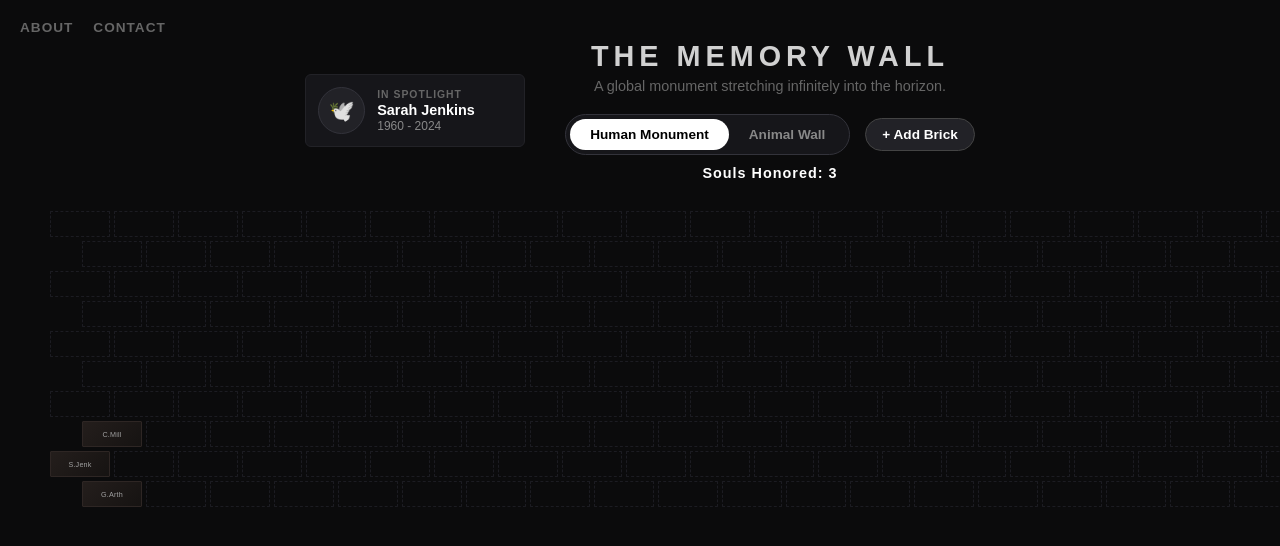
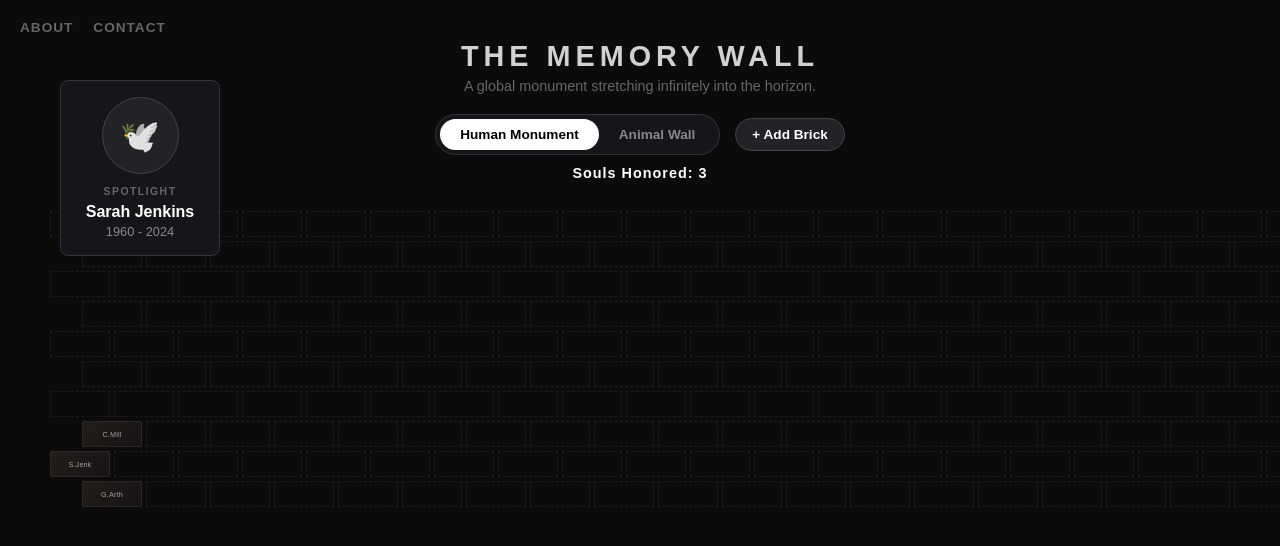
Before and after one commit to TheMemoryWall416/TheMemoryWall416.github.io, a plain HTML site: page index.html in a window 1280 px wide. Drawn offline with Linux system fonts and the light colour scheme.

Commit message:
Update index.html

```diff
--- a/index.html
+++ b/index.html
@@ -44,38 +44,42 @@
             color: #ffffff;
         }
 
-        /* --- HEADER LAYOUT SYSTEM --- */
+        /* --- FIXED HEADER CONTAINER --- */
         header {
-            display: flex;
-            align-items: center;
-            justify-content: center;
-            gap: 40px;
+            position: relative; /* Serves as anchor blueprint for absolute layouts */
             width: 100%;
-            max-width: 1100px;
+            max-width: 1200px;
             padding: 20px;
             box-sizing: border-box;
             margin-top: 20px;
+            display: flex;
+            justify-content: center; /* Forces the header-center to stay dead center */
         }
 
         .header-center {
             text-align: center;
             max-width: 600px;
+            z-index: 2;
         }
 
-        /* NEW: Spotlight Showcase Card placed to the left */
+        /* FIXED & ENLARGED: Spotlight Showcase Card pinned absolutely to the left side */
         .spotlight-card {
-            width: 220px;
+            position: absolute;
+            left: 20px;
+            top: 60px; /* Dropped below the top navigation line */
+            width: 160px; /* Increased scale size */
             background-color: #16161a;
-            border: 1px solid #222227;
-            border-radius: 6px;
-            padding: 12px;
+            border: 1px solid #33333b;
+            border-radius: 8px;
+            padding: 16px;
             display: flex;
+            flex-direction: column; /* Stack vertically to mimic mockup architecture */
             align-items: center;
-            gap: 12px;
-            text-align: left;
+            text-align: center;
             box-sizing: border-box;
-            transition: all 0.3s ease;
-            opacity: 0; /* Starts hidden until data loads */
+            transition: opacity 0.3s ease;
+            opacity: 0;
+            z-index: 5;
         }
 
         .spotlight-card.visible {
@@ -83,19 +87,21 @@
         }
 
         .spotlight-photo {
-            width: 45px;
-            height: 45px;
+            width: 75px; /* Bigger frame */
+            height: 75px;
             background-color: #222227;
-            border: 1px solid #33333b;
+            border: 1px solid #444;
             border-radius: 50%;
             display: flex;
             justify-content: center;
             align-items: center;
-            font-size: 1.3rem;
+            font-size: 2rem;
+            margin-bottom: 12px;
             flex-shrink: 0;
         }
 
         .spotlight-info {
+            width: 100%;
             overflow: hidden;
         }
 
@@ -103,23 +109,23 @@
             font-size: 0.65rem;
             color: #666666;
             text-transform: uppercase;
-            letter-spacing: 1px;
-            margin-bottom: 2px;
+            letter-spacing: 1.5px;
+            margin-bottom: 6px;
             font-weight: bold;
         }
 
         .spotlight-name {
-            font-size: 0.9rem;
+            font-size: 1rem; /* Clearer prominence */
             font-weight: bold;
             color: #ffffff;
             white-space: nowrap;
             overflow: hidden;
             text-overflow: ellipsis;
-            margin-bottom: 1px;
+            margin-bottom: 3px;
         }
 
         .spotlight-dates {
-            font-size: 0.75rem;
+            font-size: 0.8rem;
             color: #888888;
         }
 
@@ -331,10 +337,10 @@
 
         .about-text { text-align: left; font-size: 0.9rem; color: #cccccc; line-height: 1.5; margin-bottom: 20px; }
 
-        /* Mobile adaptation to keep layouts pristine */
-        @media (max-width: 768px) {
-            header { flex-direction: column; gap: 20px; }
-            .spotlight-card { margin: 0 auto; }
+        /* Responsive safety fallback for small mobile screens */
+        @media (max-width: 820px) {
+            header { display: flex; flex-direction: column; align-items: center; }
+            .spotlight-card { position: relative; left: auto; top: auto; margin: 20px auto 10px auto; }
         }
     </style>
 </head>
@@ -349,7 +355,7 @@
         <div class="spotlight-card" id="spotlightCard">
             <div class="spotlight-photo" id="spotlightIcon">🕊️</div>
             <div class="spotlight-info">
-                <div class="spotlight-title" id="spotlightTag">In Spotlight</div>
+                <div class="spotlight-title" id="spotlightTag">Spotlight</div>
                 <div class="spotlight-name" id="spotlightName">...</div>
                 <div class="spotlight-dates" id="spotlightDates">...</div>
             </div>
@@ -469,7 +475,6 @@
         const petWallBtn = document.getElementById('petWallBtn');
         const formTitle = document.getElementById('formTitle');
 
-        // Spotlight Elements
         const spotlightCard = document.getElementById('spotlightCard');
         const spotlightIcon = document.getElementById('spotlightIcon');
         const spotlightName = document.getElementById('spotlightName');
@@ -478,7 +483,7 @@
 
         let totalColumns = 0;
         let currentSection = 'human';
-        let activeWallData = []; // Keeps track of loaded JSON data for random cycling
+        let activeWallData = [];
         let spotlightInterval = null;
 
         function expandGridColumns(count) {
@@ -536,7 +541,6 @@
             slot.appendChild(nameDiv);
         }
 
-        // NEW: Handles picking a random item from the active wall section to showcase
         function runSpotlightEngine() {
             if (spotlightInterval) clearInterval(spotlightInterval);
 
@@ -552,18 +556,18 @@
                 spotlightName.textContent = chosenOne.name;
                 spotlightDates.textContent = chosenOne.years;
                 spotlightIcon.textContent = (currentSection === 'animal') ? '🐾' : '🕊️';
-                spotlightTag.textContent = (currentSection === 'animal') ? 'Pet Spotlight' : 'In Spotlight';
+                spotlightTag.textContent = (currentSection === 'animal') ? 'Pet Spotlight' : 'Spotlight';
 
                 spotlightCard.classList.add('visible');
             }
 
-            updateSpotlight(); // Run immediately on load
-            spotlightInterval = setInterval(updateSpotlight, 5000); // Swap entries every 5 seconds
+            updateSpotlight();
+            spotlightInterval = setInterval(updateSpotlight, 5000);
         }
 
         function loadAndRenderWall() {
             buildBlankGridSlots();
-            activeWallData = []; // Clear array
+            activeWallData = [];
             spotlightCard.classList.remove('visible');
 
             const targetFile = currentSection === 'human' ? 'human-data.json' : 'animal-data.json';
@@ -575,7 +579,7 @@
                 })
                 .then(data => {
                     if (!Array.isArray(data)) return;
-                    activeWallData = data; // Cache data for spotlight
+                    activeWallData = data;
 
                     data.forEach(item => {
                         const targetSlot = findNextEmptySlot();
@@ -652,7 +656,6 @@
             if (targetSlot) {
                 populateSlot(targetSlot, name, years, currentSection);
 
-                // Add to active data list instantly so the new brick can enter the spotlight rotation
                 activeWallData.push({ name: name, years: years });
                 if (activeWallData.length === 1) runSpotlightEngine();
 
@@ -683,7 +686,6 @@
             const brick = e.target.closest('.brick-slot.filled');
             if (brick) {
                 modalName.textContent = brick.getAttribute('data-full-name');
-                modalDates.getAttribute('data-years');
                 modalDates.textContent = brick.getAttribute('data-years');
                 const section = brick.getAttribute('data-section');
                 modalIcon.textContent = (section === 'animal') ? '🐾' : '🕊️';
```
